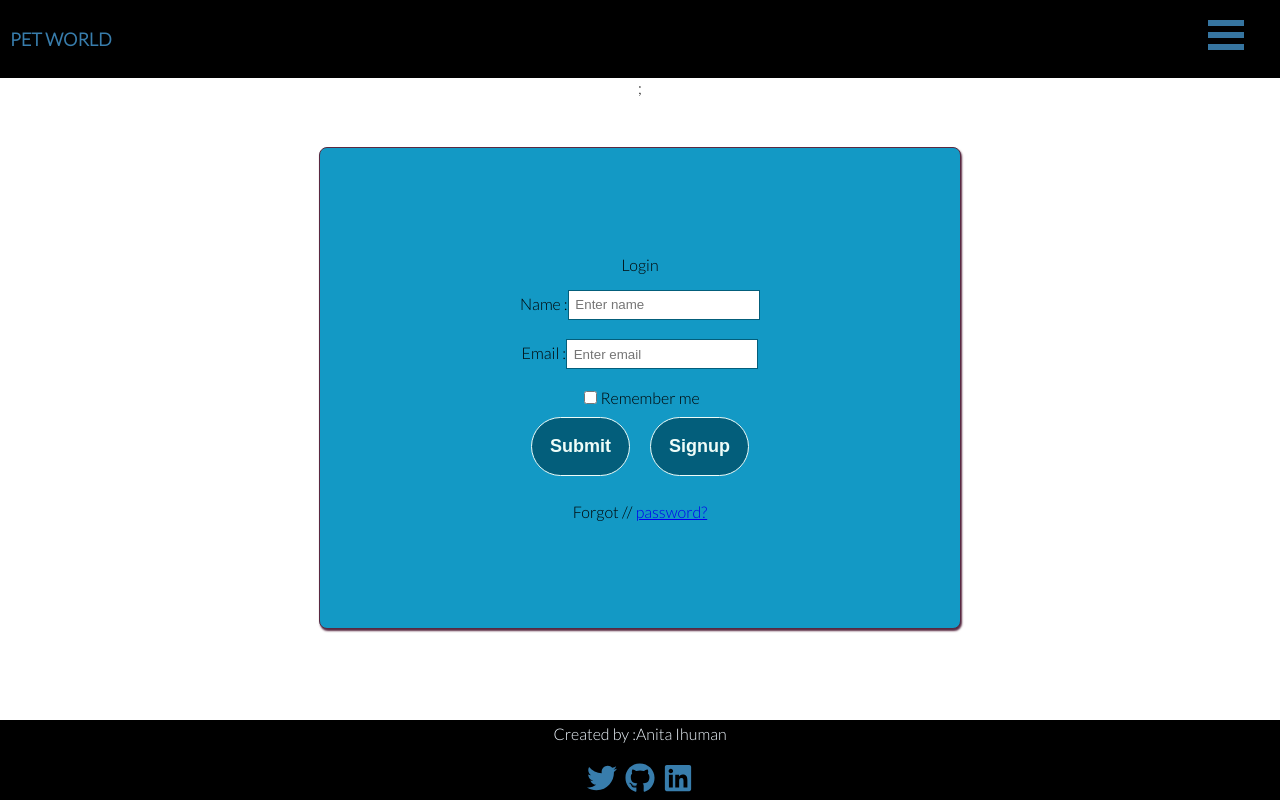
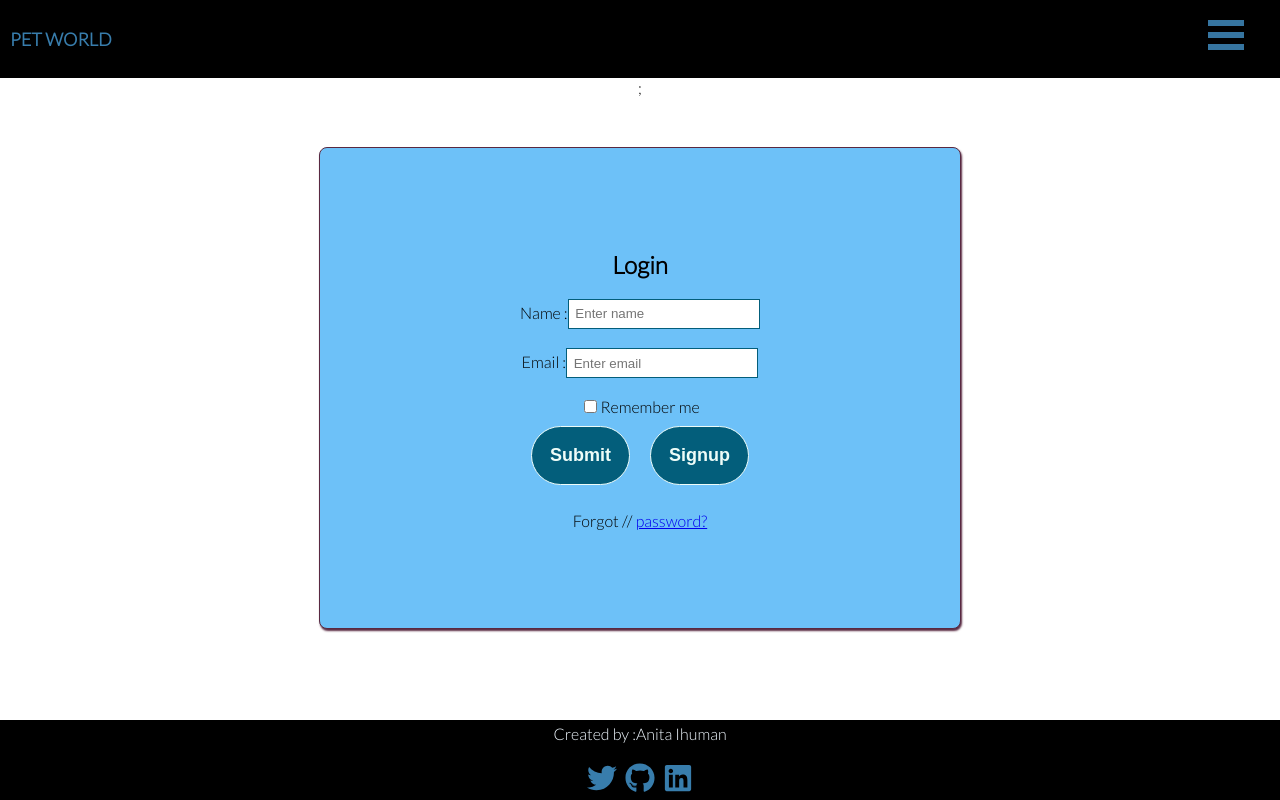
Before and after one commit to Anita-ihuman/Pet-store, a React (Create React App) app: page /login in a window 1280 px wide. Built offline with nearby package versions, Linux system fonts and the light colour scheme.

Commit message:
adjusting styles

```diff
--- a/src/Menu/Login/CreateAcount/SignUp.css
+++ b/src/Menu/Login/CreateAcount/SignUp.css
@@ -1,8 +1,6 @@
+/* Container Styling */
+.Container {
 
-
-/* Container Styling */
-.Container{
-  max-width: 50%;
   display: flex;
   justify-content: center;
   align-items: center;
@@ -11,44 +9,38 @@
   border: 0.1em solid #592941;
   border-radius: 0.5em;
 
-    background-color: #1399c5;
+  background-color: #6dc1f8;
 }
 
-
-
-
-
-
 /* Layout styling of forms, labels, inputs */
-.form-comp{
+.form-comp {
   flex-direction: column;
 }
 
-.sign-up-form{
+.sign-up-form {
   width: 50%;
   flex-direction: column;
 }
 
-.sign-up-form > label{
+.sign-up-form > label {
   padding: 0.5em;
-    width: 100%
+  width: 100%;
 }
 
-.sign-up-form > label > input{
-    width: 100%
+.sign-up-form > label > input {
+  width: 100%;
 }
-
 
 /* All Buttons Styling */
 button {
   padding: 1em;
 
-    border: 1px solid #EEFCF8;
+  border: 1px solid #eefcf8;
   border-radius: 5em;
 
-    background-color: #035E7B;
+  background-color: #035e7b;
 
-    color: #EEFCF8;
+  color: #eefcf8;
   font-weight: bold;
   text-decoration: none;
 }
@@ -57,12 +49,12 @@ button:focus {
   outline: 0;
 }
 
-button:hover{
+button:hover {
   opacity: 0.9;
 }
 
 /* All Inputs Styling */
 input {
   padding: 0.5em;
-    border: 1px solid #035E7B;
+  border: 1px solid #035e7b;
 }
--- a/src/Menu/Login/CreateAcount/SignUp.js
+++ b/src/Menu/Login/CreateAcount/SignUp.js
@@ -4,39 +4,13 @@ import "./SignUp.css";
 import { Link } from "react-router-dom";
 import Burger from "../../../Nav/Buger/Burger";
 
-// const SignUp = () => {
-//   return (
-//     <div className="form-comp cfb">
-//       <h1>Create an Account!</h1>
-//       <form className="sign-up-form cfb">
-//         <label>
-//           Name:
-//           <br />
-//           <input />
-//         </label>
-//         <label>
-//           Email:
-//           <br />
-//           <input />
-//         </label>
-//         <label>
-//           Password:
-//           <br />
-//           <input />
-//         </label>
-//         <br />
-//         <button>Sign Up!</button>
-//       </form>
-//     </div>
-//   );
-// };
 const SignUp = () => {
   const [firstName, setFirstName] = useState("");
   const [email, setEmail] = useState("");
-   const [password, setPassword] = useState("");
+  const [password, setPassword] = useState("");
   const handleSubmit = (e) => {
     e.preventDefault();
-    console.log(firstName, email,password);
+    console.log(firstName, email, password);
   };
   return (
     <>
@@ -48,7 +22,7 @@ const SignUp = () => {
         }}
       >
         <form className="sign-up-form cfb" onSubmit={handleSubmit}>
-          <p>Signup</p>
+          <h1>Create an Account!</h1>
           <div>
             <label htmlFor="firstName">Name :</label>
             <input
--- a/src/Menu/Login/Login.css
+++ b/src/Menu/Login/Login.css
@@ -7,8 +7,6 @@
 
 /* Container Styling */
 .Container {
-  position: relative;
-
   width: 50%;
   height: 60%;
 
@@ -16,10 +14,8 @@
   border: 0.1em solid #592941;
   border-radius: 0.5em;
 
-   background-color: #2e6086;
+  background-color: #6dc1f8;
 }
-
-
 
 .send-right {
   right: 0;
@@ -75,6 +71,6 @@ input {
   padding: 0.5em;
   border: 1px solid #035e7b;
 }
-.submit{
+.submit {
   display: flex;
 }
--- a/src/Menu/Login/login.js
+++ b/src/Menu/Login/login.js
@@ -2,47 +2,7 @@ import React, { useState } from "react";
 import "./Login.css";
 import { Link } from "react-router-dom";
 import Burger from "../../Nav/Buger/Burger";
-// const Login = () => {
-//   return (
-//     <div className="form-comp cfb">
-//       <form className="sign-up-form cfb">
-//         <label>
-//           Email:
-//           <br />
-//           <input type="email" placeholder="Enter email" />
-//         </label>
-//         <label>
-//           Password:
-//           <br />
-//           <input type="password" placeholder="Enter password" />
-//         </label>
-//         <br />
 
-//         <div className="form-group">
-//           <div className="custom-control custom-checkbox">
-//             <input
-//               type="checkbox"
-//               className="custom-control-input"
-//               id="customCheck1"
-//             />
-//             <label className="custom-control-label" htmlFor="customCheck1">
-//               Remember me
-//             </label>
-//           </div>
-//           <Link className="nav-link" to={"./petChoice"}>
-//             <button type="submit" className="btn btn-primary btn-block">
-//               Submit
-//             </button>
-//           </Link>
-//         </div>
-
-//         <p className="forgot-password text-right">
-//           Forgot // <a href="#">password?</a>
-//         </p>
-//       </form>
-//     </div>
-//   );
-// };
 const Login = () => {
   const [firstName, setFirstName] = useState("");
   const [email, setEmail] = useState("");
@@ -60,7 +20,7 @@ const Login = () => {
         }}
       >
         <form className="sign-up-form cfb" onSubmit={handleSubmit}>
-          <p>Login</p>
+        <h1>Login</h1>
           <div>
             <label htmlFor="firstName">Name :</label>
             <input
```
Lines whose indentation alone changed are shown as unchanged.
